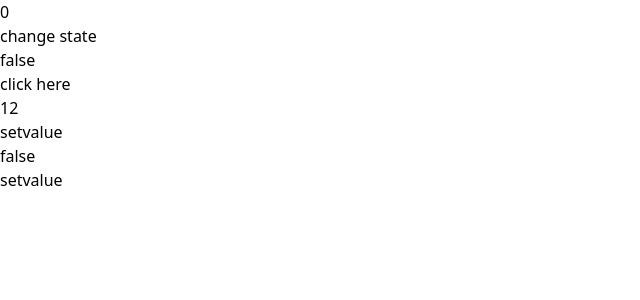
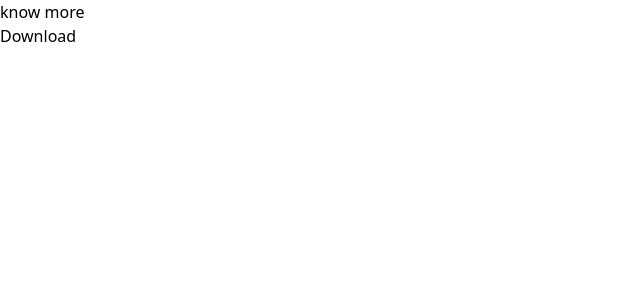
Before and after one commit to deepakmehta7527/reactjsBasic, a React (Vite) app: page / in a window 1280 px wide. Shown: the top 300 px of the page, without its empty margins (0-640 px from the left). Built offline with nearby package versions, Linux system fonts and the light colour scheme.

Commit message:
props basic first

```diff
--- a/src/App.jsx
+++ b/src/App.jsx
@@ -3,7 +3,8 @@ import Card from "./component/Card";
 Card
 const App = () => {
   return <div>
-  <Card></Card>
+  <Card text="know more" color="bg-red-700"></Card>
+  <Card text="Download" color="bg-blue-600"></Card>
   </div>;
 };
 
--- a/src/component/Card.jsx
+++ b/src/component/Card.jsx
@@ -1,44 +1,10 @@
-import React, { useState } from 'react'
 
-const card = () => {
-//setcore state
-  const [score,setscore]=useState(0);
-
-// setbanned
-const [banned,setbanned]=useState(false)
-
-// setvalue
-const [value,setvalue]=useState(12)
-
-
-// let see how to change object value
-const [objectvalue,setobjectvalue]=useState({name:"deepak",isBanned:false})
+const card = ({text,color}) => {
 
 
   return (
     <div>
-     <div className='px-10 '>{score}</div>
-     {/* setstate set in this way don't set directly like - setstate(5) it will call directly so try to
-     make function then call like below */}
-
-{/* setscore button */}
-     <button onClick={()=>setscore(5)} className='px-5 rounded-md bg-[red]'>change state</button>
-
-{/* setbanned */}
-     <h2 className='px-5'>{banned.toString()}</h2>
-     <button onClick={()=>setbanned(!banned)} className='px-5 rounded-md bg-[red]'>click here</button>
-
-{/* setvalue */}
-<h2 className='px-5'>{value}</h2>
-     <button onClick={()=>setvalue((prev)=>prev+1)} className='px-5 rounded-md bg-[red]'>setvalue</button>
-
-{/* setobject value let see how to change */}
-{/* first store all value in the form of copy then change */}
-     <h2 className='px-5'>{objectvalue.isBanned.toString()}</h2>
-     <button onClick={()=>setobjectvalue({...objectvalue,isBanned:objectvalue.isBanned})} className='px-5 rounded-md bg-[red]'>setvalue</button>
-
-
-
+    <button className={`py-4 px-3 mx-3 my-2 ${color}`}>{text}</button>
 
     </div>
   )
```
Also changed, not shown: 1 other file (tests, documents, lock files or other folders).
